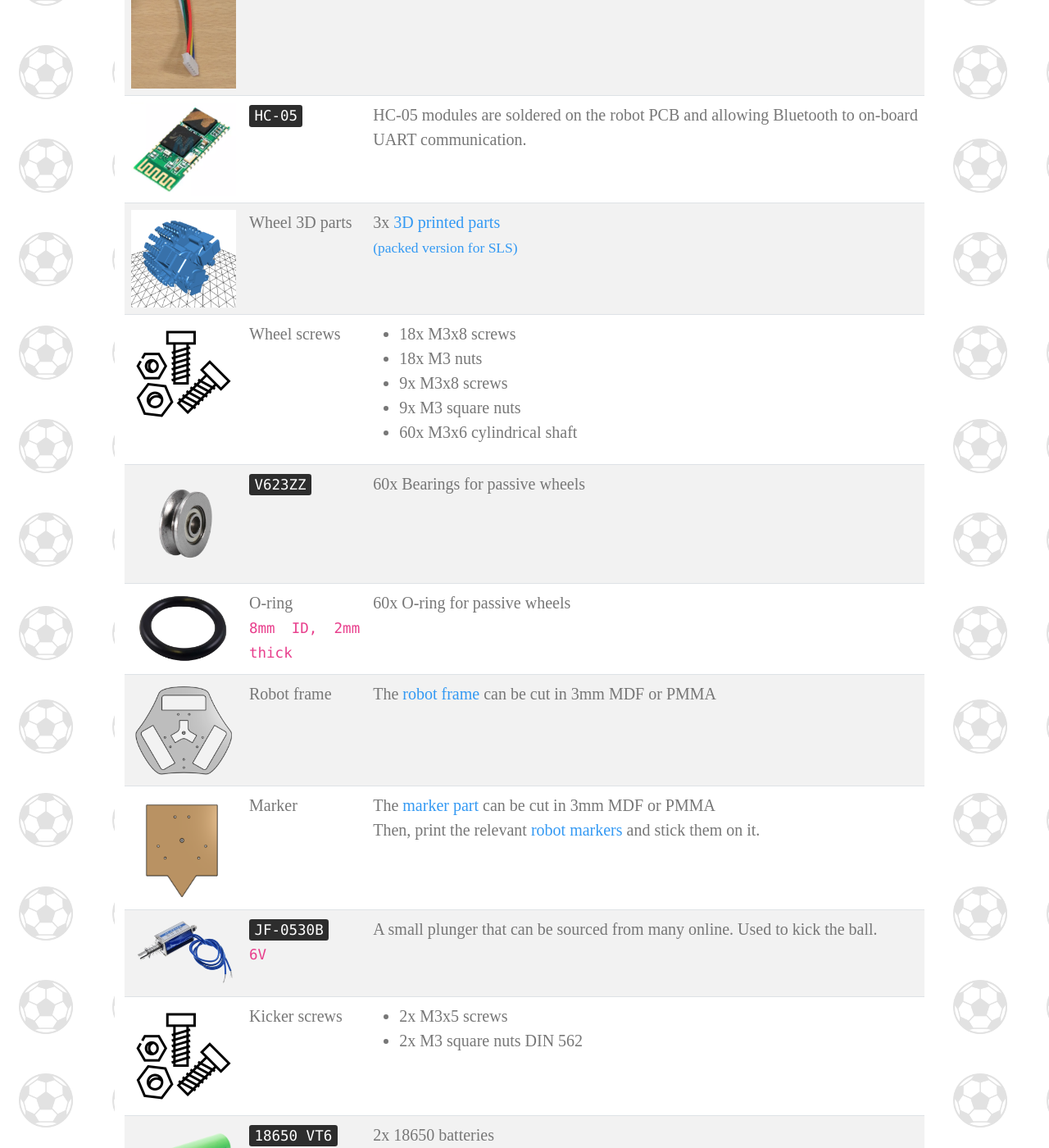
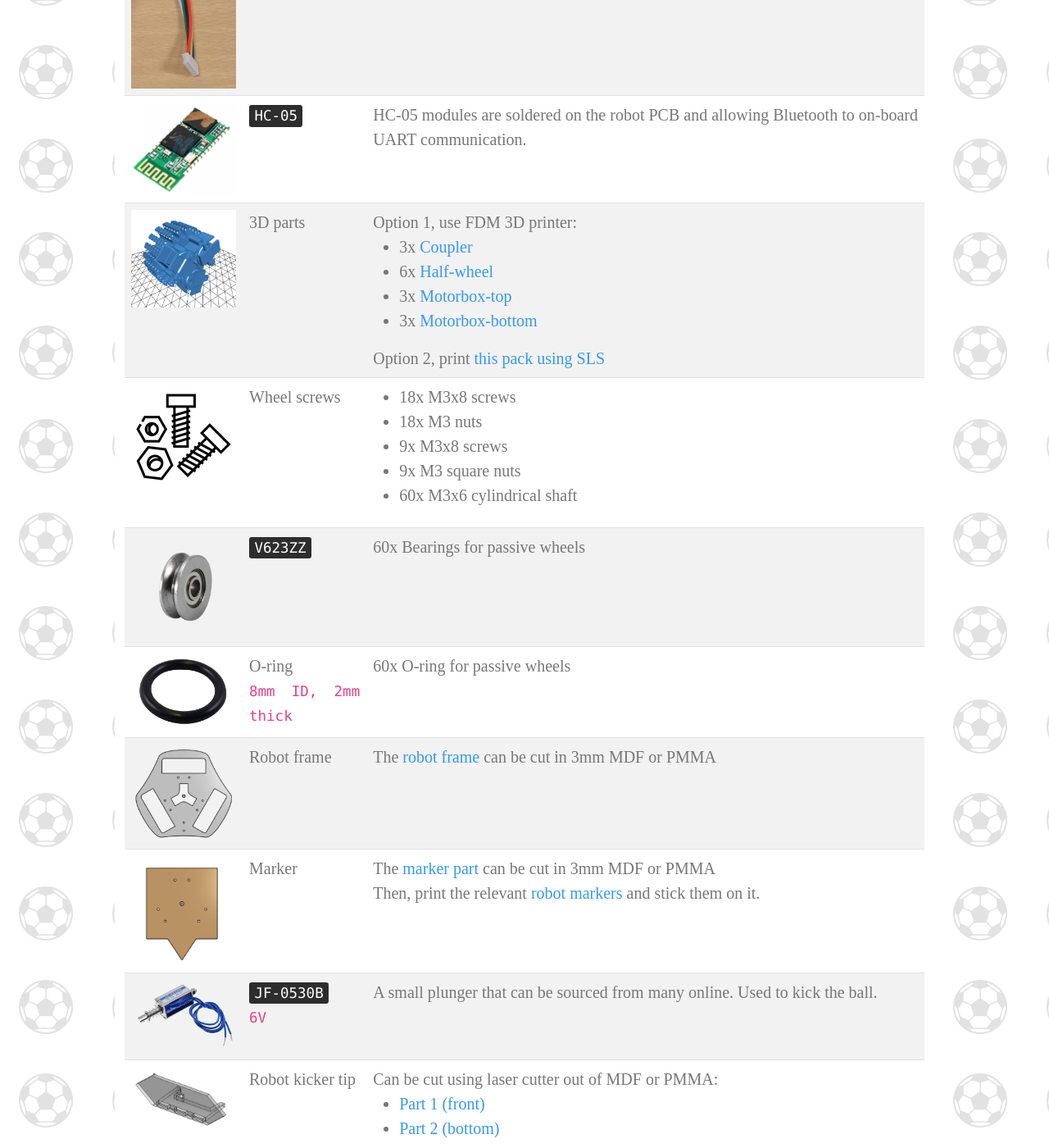
Before and after one commit to robot-soccer-kit/robot-soccer-kit.github.io, a Jekyll site: the page built from bom.md, in a window 1280 px wide and 1400 px high, scrolled down 1110 px. Shown: the whole window at 82% size. Built offline with Jekyll 4.4.1, drawn with Linux system fonts in a browser that asks for light colours; some web fonts are replaced.

Commit message:
BOM details

```diff
--- a/bom.md
+++ b/bom.md
@@ -108,17 +108,40 @@ Below is the list of items for one robot:
             <img src="/assets/imgs/wheel-parts.png" width="128" /><br/>
         </td>
         <td>
-            Wheel 3D parts
+            3D parts
         </td>
         <td>
-            3x
-            <a href="https://cad.onshape.com/documents/beccbfab729802507eb805eb/w/eea13ac7371464cd172aefcf/e/76e58097a54be25b6c68caca?renderMode=0&uiState=616d8c2f00cc7207a3c8ae7b">3D printed parts</a>
-            <br/>
-            <small>
-                <a href="https://github.com/robot-soccer-kit/robot-soccer-kit/raw/master/mechanics/stack_collet_tied_export.stl">
-                (packed version for SLS)
+            Option 1, use FDM 3D printer:
+            <ul>
+                <li>
+                3x
+                <a href="https://github.com/robot-soccer-kit/robot-soccer-kit/raw/master/mechanics/coupler.stl">
+                    Coupler
                 </a>
-            </small>
+                </li>
+                <li>
+                6x
+                <a href="https://github.com/robot-soccer-kit/robot-soccer-kit/raw/master/mechanics/wheel.stl">
+                    Half-wheel
+                </a>
+                </li>
+                <li>
+                3x
+                <a href="https://github.com/robot-soccer-kit/robot-soccer-kit/raw/master/mechanics/motorbox_top.stl">
+                    Motorbox-top
+                </a>
+                </li>
+                <li>
+                3x
+                <a href="https://github.com/robot-soccer-kit/robot-soccer-kit/raw/master/mechanics/motorbox_bottom.stl">
+                    Motorbox-bottom
+                </a>
+                </li>
+            </ul>
+            Option 2, print
+            <a href="https://github.com/robot-soccer-kit/robot-soccer-kit/raw/master/mechanics/stack.stl">
+            this pack using SLS
+            </a>
         </td>
     </tr>
     <tr>
@@ -199,6 +222,29 @@ Below is the list of items for one robot:
         </td>
         <td>
             A small plunger that can be sourced from many online. Used to kick the ball.
+        </td>
+    </tr>
+    <tr>
+        <td>
+            <img src="/assets/imgs/kicker_tip.png" width="128" /><br/>
+        </td>
+        <td>
+            Robot kicker tip
+        </td>
+        <td>
+        Can be cut using laser cutter out of MDF or PMMA:
+            <ul>
+                <li>
+                <a href="https://github.com/robot-soccer-kit/robot-soccer-kit/raw/master/mechanics/kicker_tip_1.dxf">
+                Part 1 (front)
+                </a>
+                </li>
+                <li>
+                <a href="https://github.com/robot-soccer-kit/robot-soccer-kit/raw/master/mechanics/kicker_tip_2.dxf">
+                Part 2 (bottom)
+                </a>
+                </li>
+            </ul>
         </td>
     </tr>
     <tr>
```
Also changed, not shown: assets/imgs/exploded_wheel.png (added), assets/imgs/kicker_tip.png (added).
